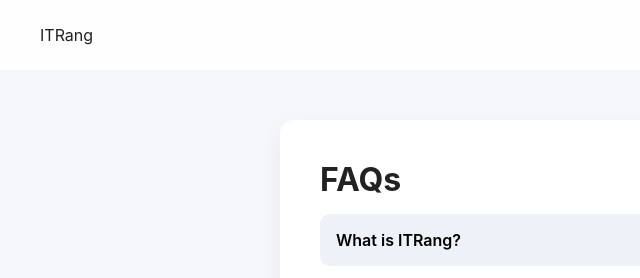
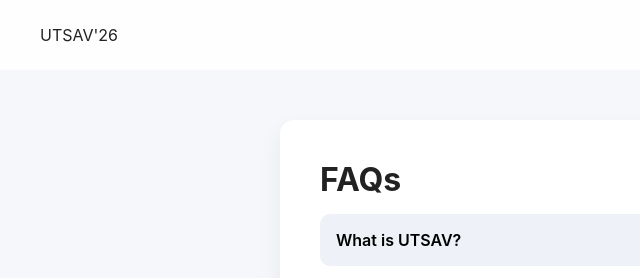
Before and after one commit to abhinavat248-hash/utsav26, a plain HTML site: page faq.html in a window 1280 px wide. Shown: the top 278 px of the page, 0-640 px from the left. Drawn offline with Linux system fonts and the light colour scheme.

Commit message:
improved

```diff
--- a/faq.html
+++ b/faq.html
@@ -2,13 +2,13 @@
 <html lang="en">
 <head>
   <meta charset="UTF-8">
-  <title>FAQs - ITRang</title>
+  <title>FAQs - UTSAV'26</title>
   <link rel="stylesheet" href="styles.css">
 </head>
 <body>
 
 <header class="glass">
-  <div class="logo">ITRang</div>
+  <div class="logo">UTSAV'26</div>
 
   <nav>
     <a href="index.html">Home</a>
@@ -21,7 +21,7 @@
   <h1>FAQs</h1>
 
   <div class="faq-item">
-    <button class="faq-btn">What is ITRang?</button>
+    <button class="faq-btn">What is UTSAV?</button>
     <div class="faq-answer">
       ITRang is a technical and cultural event organized by BCIIT that
       brings together innovation, creativity, and student collaboration.
```
Also changed, not shown: events.html (+2 -2 lines), index.html (+1 -1 lines).
